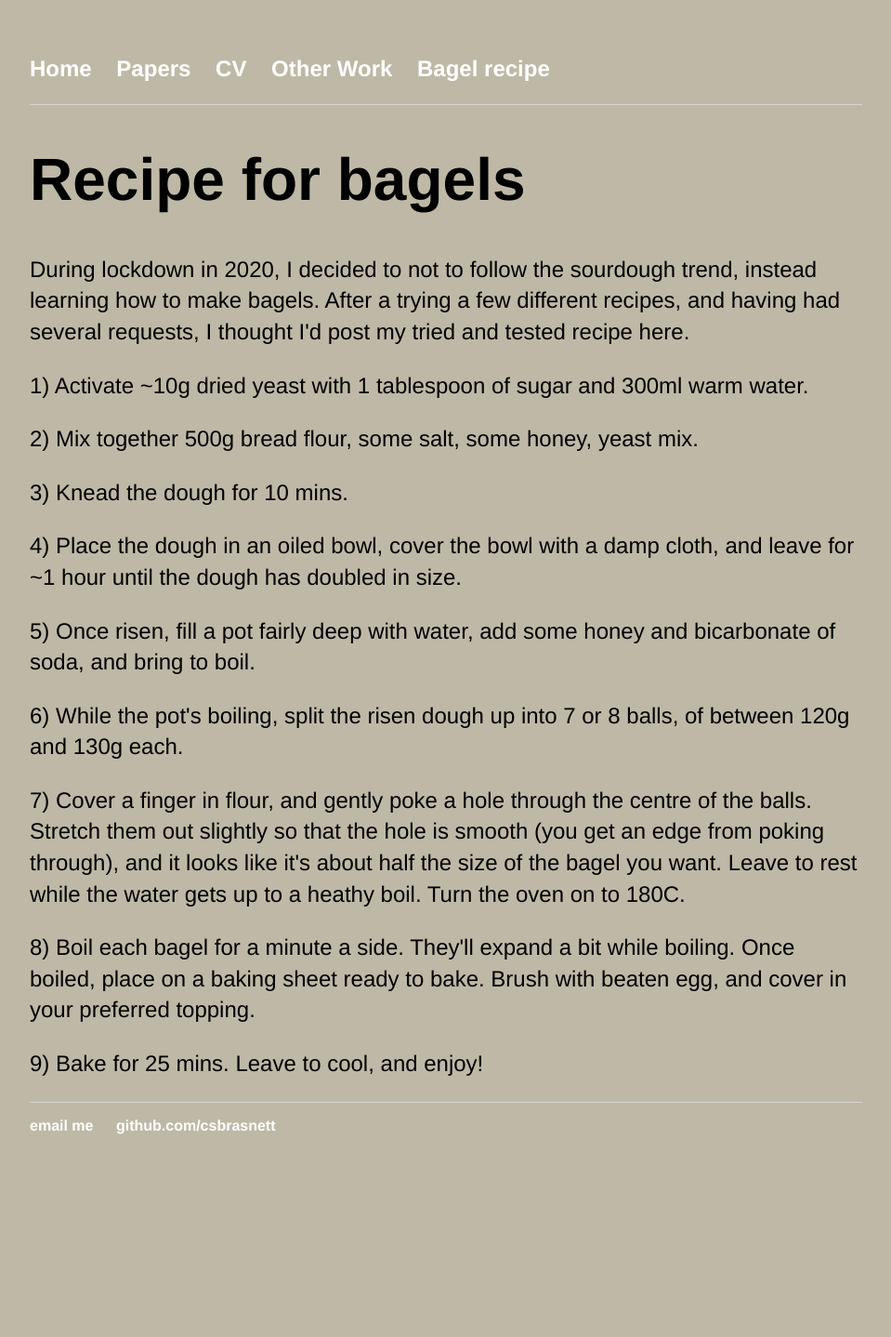
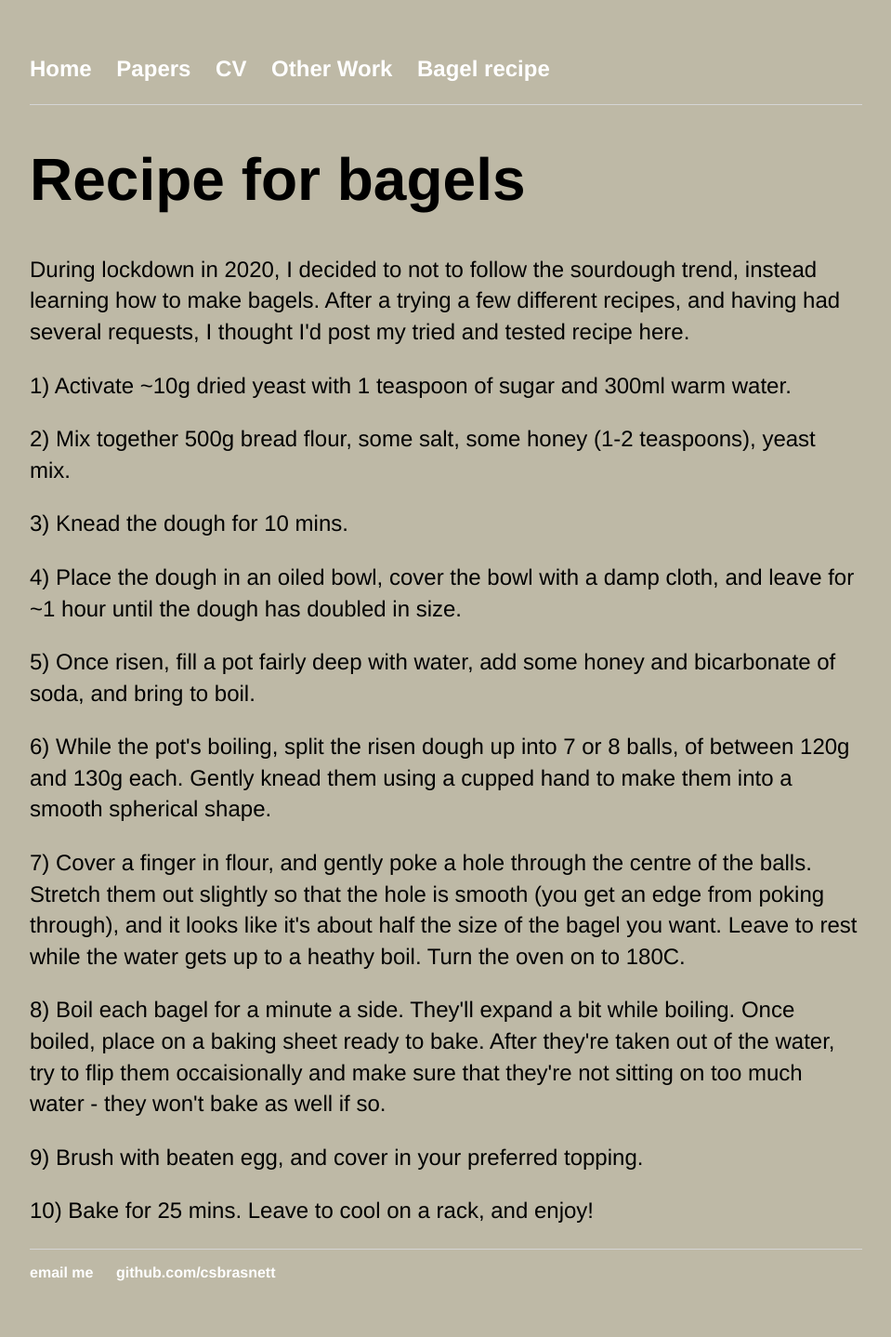
Before and after one commit to csbrasnett/csbrasnett.github.io, a Jekyll site: the page built from bagels.html, in a window 1280 px wide. Shown: the whole page at 93% size, without its empty margins (160-1119 px from the left). Built offline with Jekyll 4.4.1, drawn with Linux system fonts in a browser that asks for light colours; before the commit the page ends 1280 px from its top, so only the background shows below that.

Commit message:
updating instructions

```diff
--- a/bagels.html
+++ b/bagels.html
@@ -9,10 +9,10 @@ title: Papers
 	and having had several requests, I thought I'd post my tried and tested recipe here.
 	</p>
 	<p>
-    	1) Activate ~10g dried yeast with 1 tablespoon of sugar and 300ml warm water.
+    	1) Activate ~10g dried yeast with 1 teaspoon of sugar and 300ml warm water.
 	</p>
     <p>
-        2) Mix together 500g bread flour, some salt, some honey, yeast mix.
+        2) Mix together 500g bread flour, some salt, some honey (1-2 teaspoons), yeast mix.
 	</p>
 	<p>
         3) Knead the dough for 10 mins.
@@ -24,17 +24,20 @@ title: Papers
         5) Once risen, fill a pot fairly deep with water, add some honey and bicarbonate of soda, and bring to boil.
 	</p>
 	<p>
-        6) While the pot's boiling, split the risen dough up into 7 or 8 balls, of between 120g and 130g each.
+        6) While the pot's boiling, split the risen dough up into 7 or 8 balls, of between 120g and 130g each. Gently knead them using a cupped hand to make them into a smooth spherical shape.
 	</p>
 	<p>
     	7) Cover a finger in flour, and gently poke a hole through the centre of the balls. Stretch them out slightly so that the hole is smooth (you get an edge from poking through), and it looks like it's about half the size of the bagel you want. Leave to rest while the water gets up to a heathy boil. Turn the oven on to 180C.
 	</p>
 	<p>
-        8) Boil each bagel for a minute a side. They'll expand a bit while boiling. Once boiled, place on a baking sheet ready to bake. Brush with beaten egg, and cover in your preferred topping.
+        8) Boil each bagel for a minute a side. They'll expand a bit while boiling. Once boiled, place on a baking sheet ready to bake. After they're taken out of the water, try to flip them occaisionally and make sure that they're not sitting on too much water - they won't bake as well if so.
+    </p>
+    <p>
+        9) Brush with beaten egg, and cover in your preferred topping.
 
 	</p>
 	<p>
-    	9) Bake for 25 mins. Leave to cool, and enjoy!
+    	10) Bake for 25 mins. Leave to cool on a rack, and enjoy!
 	</p>
 
 
```
